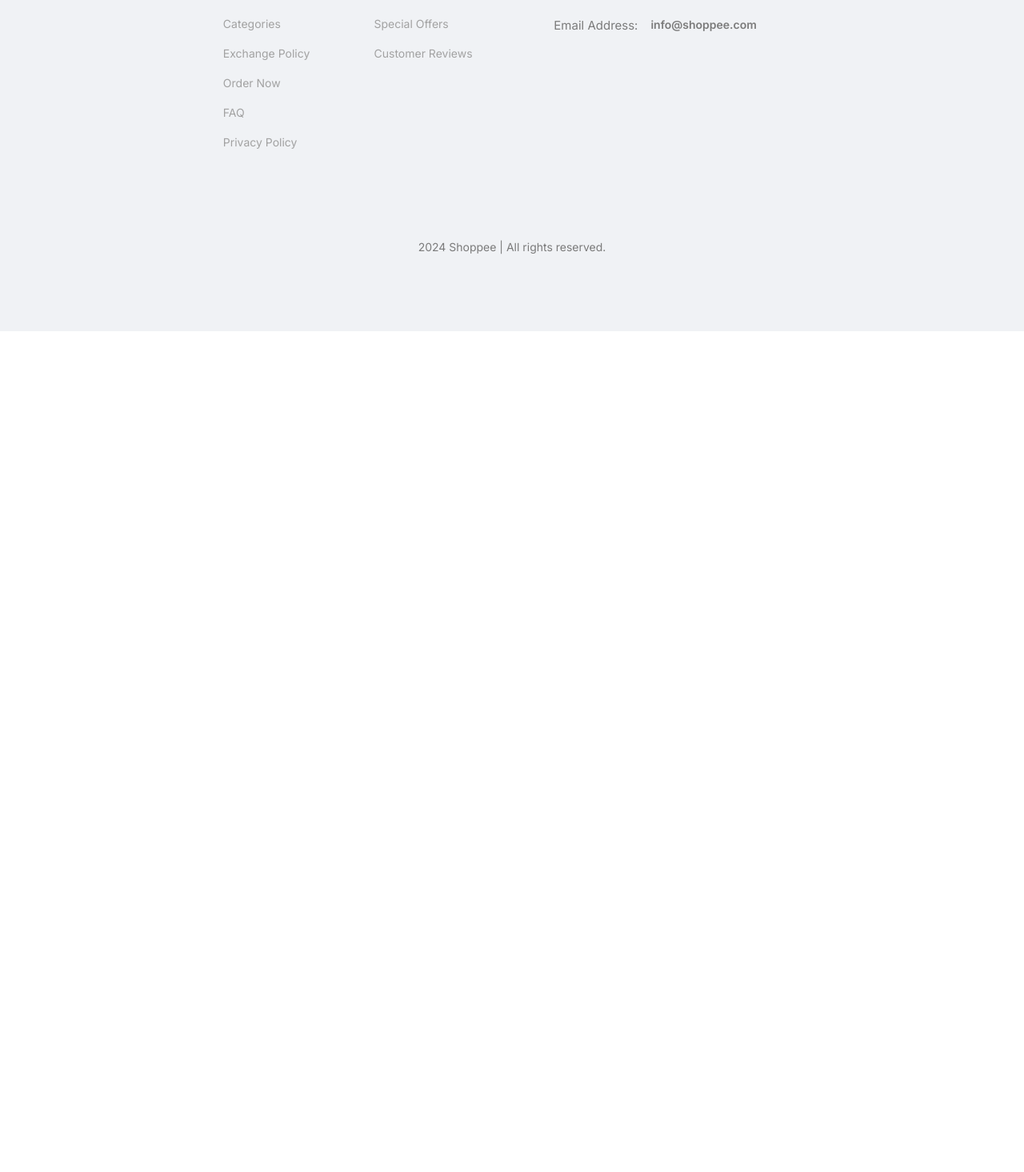
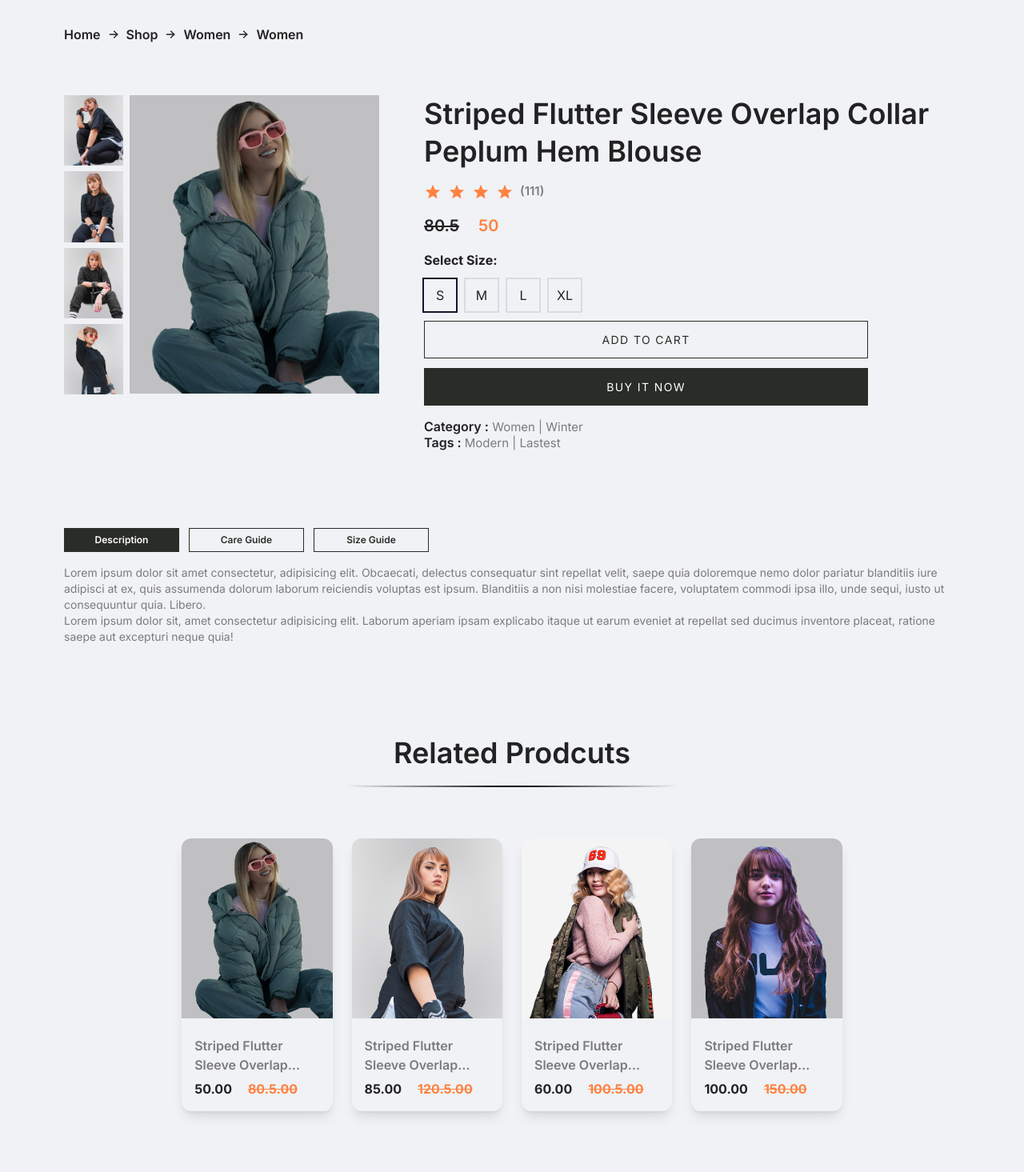
Before and after one commit to Spaicrow/sexto_proyecto, a React (Vite) app in the folder Frontend/: page /product/1 in a window 1280 px wide. Shown: the part 145-1610 px from the top of the page at 80% size. Before the commit the page ends 800 px from the top, so only its background shows below. Built offline with nearby package versions, Linux system fonts and the light colour scheme.

Commit message:
3cer_intento_2.0

```diff
--- a/Frontend/src/Context/ShopContext.jsx
+++ b/Frontend/src/Context/ShopContext.jsx
@@ -1,10 +1,29 @@
-import { createContext } from "react"
-import all_product from "../assets/all_products"
+import { createContext, useState } from "react"
+import all_products from "../assets/all_products";
 
 export const ShopContext = createContext(null);
 
+const getDefaultCart = () =>{
+    let cart = {};
+    for(let index = 0; index < all_products.length + 1; index++){
+        cart[index] = 0;
+    }
+    return cart;
+}
+
 const ShopContextProvider = (props) => {
-    const contextValue = {all_product};
+
+    const [cartItems, setCartItems] = useState(getDefaultCart());
+
+    const addToCart = (itemId) => {
+        setCartItems((prev) => ({...prev, [itemId]:prev[itemId]+1}))
+    }
+
+    const removeFromCart = (itemId) => {
+        setCartItems((prev) => ({...prev, [itemId]:prev[itemId]-1}))
+    }
+
+    const contextValue = {all_products, cartItems, addToCart,removeFromCart};
 
     return(
         <ShopContext.Provider value={contextValue}>
--- /dev/null
+++ b/Frontend/src/components/CarItems.jsx
@@ -0,0 +1,41 @@
+import React, { useContext } from 'react'
+import all_products from '../assets/all_products'
+import { ShopContext } from '../Context/ShopContext'
+
+const CarItems = () => {
+
+    const{all_products, cartItems, removeFromCart} = useContext(ShopContext);
+
+  return (
+    <section className='max_padd-container pt-28'>
+        <table>
+            <thead>
+                <tr>
+                    <th className='p-1 py-2'>Products</th>
+                    <th className='p-1 py-2'>Title</th>
+                    <th className='p-1 py-2'>Price</th>
+                    <th className='p-1 py-2'>Quantity</th>
+                    <th className='p-1 py-2'>Total</th>
+                    <th className='p-1 py-2'>Remove</th>
+                </tr>
+            </thead>
+            <tbody>
+                {all_products.map((e) =>{
+                    if(cartItems[e.id]>0){
+                        return <tr key={e.id}>
+                            <td><img src={e.image} alt="prdctImg" height={43} width={43} /></td>
+                            <td><div>{e.name}</div></td>
+                            <td>${e.new_price}</td>
+                            <td>{cartItems[e.id]}</td>
+                            <td>${e.new_price * cartItems[e.id]}</td>
+                            <td>{e.old_price}</td>
+                        </tr>
+                    }
+                })}
+            </tbody>
+        </table>
+    </section>
+  )
+}
+
+export default CarItems
--- a/Frontend/src/components/Item.jsx
+++ b/Frontend/src/components/Item.jsx
@@ -6,9 +6,9 @@ const Item = ({id, name, image, old_price, new_price}) => {
   return (
     <div className='rounded-xl overflow-hidden shadow-lg'>
         <div className='relative flexCenter group overflow-hidden transition-all duration-100'>
-            <Link to={`product/${id}`} className='h-12 w-12 bg-white rounded-full flexCenter absolute top-1/2 bottom-1/2 !py-2 z-20 scale-0 group-hover:scale-100 transition-all duration-700'>
+            <Link to={`/product/${id}`} className='h-12 w-12 bg-white rounded-full flexCenter absolute top-1/2 bottom-1/2 !py-2 z-20 scale-0 group-hover:scale-100 transition-all duration-700'>
             <FaSearch className='hover:rotate-90 hover:scale-125 transition-all duration-200'/></Link>
-            <img src={image} alt="productImage" className='w-full block object-cover group-hover:scale-110 transition-all duration-1000'/>
+            <img onClick={window.scrollTo(0, 0)} src={image} alt="productImage" className='w-full block object-cover group-hover:scale-110 transition-all duration-1000'/>
         </div>
         <div className='p-4 overflow-hidden'>
             <h4 className='my-[6px] medium-16 line-clamp-2 text-gray-30'>{name}</h4>
--- /dev/null
+++ b/Frontend/src/components/ProductDescription.jsx
@@ -0,0 +1,36 @@
+import React from "react";
+
+const ProductDescription = () => {
+  return (
+    <div className="mt-20">
+        <div className="flex gap-3 mb-4">
+            <button className="btn_dark_rounded !rounded-none !text-xs !py-[6px] w-36">
+            Description
+            </button>
+            <button className="btn_dark_outline !rounded-none !text-xs !py-[6px] w-36">
+            Care Guide
+            </button>
+            <button className="btn_dark_outline !rounded-none !text-xs !py-[6px] w-36">
+            Size Guide
+            </button>
+        </div>
+        <div className="flex flex-col pb-16">
+            <p className="text-sm">
+            Lorem ipsum dolor sit amet consectetur, adipisicing elit. Obcaecati,
+            delectus consequatur sint repellat velit, saepe quia doloremque nemo
+            dolor pariatur blanditiis iure adipisci at ex, quis assumenda dolorum
+            laborum reiciendis voluptas est ipsum. Blanditiis a non nisi molestiae
+            facere, voluptatem commodi ipsa illo, unde sequi, iusto ut
+            consequuntur quia. Libero.
+            </p>
+            <p className="text-sm">
+            Lorem ipsum dolor sit, amet consectetur adipisicing elit. Laborum
+            aperiam ipsam explicabo itaque ut earum eveniet at repellat sed
+            ducimus inventore placeat, ratione saepe aut excepturi neque quia!
+            </p>
+        </div>
+    </div>
+  );
+};
+
+export default ProductDescription;
--- /dev/null
+++ b/Frontend/src/components/ProductDisplay.jsx
@@ -0,0 +1,66 @@
+import { MdStar } from "react-icons/md"
+import product_rt_1 from "../assets/product_rt_1.png"
+import product_rt_2 from "../assets/product_rt_2.png"
+import product_rt_3 from "../assets/product_rt_3.png"
+import product_rt_4 from "../assets/product_rt_4.png"
+import { useContext } from "react"
+import { ShopContext } from "../Context/ShopContext"
+
+const ProductDisplay = (props) => {
+
+    const {product} = props;
+    const {addToCart} = useContext(ShopContext);
+
+  return (
+    <section>
+        <div className="flex flex-col gap-14 xl:flex-row">
+            {/* {left side} */}
+            <div className="flex gap-x-2 xl:flex-1 ">
+                <div className="flex flex-col gap-[7px] flex-wrap">
+                    <img src={product_rt_1} alt="prdctImg" className='max-h-[99px]'/>
+                    <img src={product_rt_2} alt="prdctImg" className='max-h-[99px]'/>
+                    <img src={product_rt_3} alt="prdctImg" className='max-h-[99px]'/>
+                    <img src={product_rt_4} alt="prdctImg" className='max-h-[99px]'/>
+                </div>
+                <div>
+                    <img src={product.image} alt="" />
+                </div>
+            </div>
+            {/* {right side} */}
+            <div className="flex-col flex xl:flex-[1.7]">
+                <h3 className="h3">{product.name}</h3>
+                <div className="flex gap-x-2 text-secondary medium-22">
+                    <MdStar />
+                    <MdStar />
+                    <MdStar />
+                    <MdStar />
+                    <p>(111)</p>
+                </div>
+                <div className="flex gap-x-6 medium-20 my-4">
+                    <div className="line-through">{product.old_price}</div>
+                    <div className="text-secondary">{product.new_price}</div>
+                </div>
+                <div className="mb-4">
+                    <h4 className="bold-16">Select Size:</h4>
+                    <div className="flex gap-3 my-3">
+                        <div className="ring-2 ring-slate-900 h-10 w-10 flexCenter cursor-pointer">S</div>
+                        <div className="ring-2 ring-slate-900/10 h-10 w-10 flexCenter cursor-pointer">M</div>
+                        <div className="ring-2 ring-slate-900/10 h-10 w-10 flexCenter cursor-pointer">L</div>
+                        <div className="ring-2 ring-slate-900/10 h-10 w-10 flexCenter cursor-pointer">XL</div>
+                    </div>
+                    <div className="flex flex-col gap-y-3 mb-4 max-w-[555px]">
+                        <button onClick={()=> {addToCart(product.id)}} className="btn_dark_outline !rounded-none uppercase regular-14 tracking-widest">Add to cart</button>
+                        <button className="btn_dark_rounded !rounded-none uppercase regular-14 tracking-widest">Buy it now</button>
+                    </div>
+                    <p><span className="medium-16 text-tertiary">Category :</span> Women | Winter</p>
+                    <p><span className="medium-16 text-tertiary">Tags :</span> Modern | Lastest</p>
+                </div>
+
+            </div>
+
+        </div>
+    </section>
+  )
+}
+
+export default ProductDisplay
--- /dev/null
+++ b/Frontend/src/components/ProductHd.jsx
@@ -0,0 +1,15 @@
+
+import { TbArrowRight } from 'react-icons/tb'
+
+const ProductHd = (props) => {
+
+  const {product} = props;
+
+  return (
+    <div className='flex items-center flex-wrap gap-x-2 medium-16 my-16 capitalize'>
+      Home <TbArrowRight /> Shop <TbArrowRight /> {product.category} <TbArrowRight /> {product.category}
+    </div>
+  )
+}
+
+export default ProductHd
--- /dev/null
+++ b/Frontend/src/components/RelatedProducts.jsx
@@ -0,0 +1,28 @@
+import Item from "./Item"
+import POPULAR from "../assets/popular"
+
+const RelatedProducts = () => {
+  return (
+    <section className="bg-primary">
+      <div className="max_padd_container py-12 xl:w-[88%]">
+        <h3 className="h3 text-center">Related Prodcuts</h3>
+        <hr className="h-[3px] md:w-1/2 mx-auto bg-gradient-to-l from-transparent via-black to-transparent mb-16" />
+        {/* {contaienr} */}
+        <div className="grid grid-cols-1 xs:grid-cols-2 md:grid-cols-3 xl:grid-cols-4 gap-6">
+          {POPULAR.map((item) => (
+            <Item
+              key={item.id}
+              id={item.id}
+              image={item.image}
+              name={item.name}
+              new_price={item.new_price}
+              old_price={item.old_price}
+            />
+          ))}
+        </div>
+      </div>
+    </section>
+  )
+}
+
+export default RelatedProducts
--- a/Frontend/src/main.jsx
+++ b/Frontend/src/main.jsx
@@ -2,9 +2,14 @@ import { StrictMode } from 'react'
 import { createRoot } from 'react-dom/client'
 import App from './App.jsx'
 import './index.css'
+import ShopContextProvider from './Context/ShopContext.jsx'
 
 createRoot(document.getElementById('root')).render(
+
   <StrictMode>
-    <App />
+    <ShopContextProvider>
+      <App />
+    </ShopContextProvider>
+
   </StrictMode>,
 )
--- a/Frontend/src/pages/Login.jsx
+++ b/Frontend/src/pages/Login.jsx
@@ -2,20 +2,23 @@ import React from 'react'
 
 const Login = () => {
   return (
-    <section>
-      <div>
-        <h3>Sign Up</h3>
-        <div>
-          <input type="text" placeholder='Your Name' />
-          <input type="email" placeholder='Email Address' />
-          <input type="password" placeholder='Password' />
+    <section className='max_padd_container flexCenter flex-col pt-32'>
+      <div className='max-w-[555px] h-[600px] bg-white m-auto px-14 py-10 rounded-md'>
+        <h3 className='h3'>Sign Up</h3>
+        <div className='flex flex-col gap-4 mt-7'>
+          <input type="text" placeholder='Your Name'className='h-14 w-full pl-5 bg-slate-900/5 outline-none rounded-xl' />
+          <input type="email" placeholder='Email Address' className='h-14 w-full pl-5 bg-slate-900/5 outline-none rounded-xl'/>
+          <input type="password" placeholder='Password'className='h-14 w-full pl-5 bg-slate-900/5 outline-none rounded-xl' />
 
         </div>
 
-        <button>Continue</button>
-        <p>Already have an acount? <span>Login</span></p>
+        <button className='btn_dark_rounded my-5 w-full !rounded-md'>Continue</button>
+        <p className='text-black font-bold'>Already have an acount? <span className='text-secondary underline cursor-pointer'>Login</span></p>
+        <div className='flexCenter mt-6 gap-3'>
+          <input type="checkbox" name='' id=''/>
+          <p>By continuing, i agree to the terms of use & privacy policy.</p>
+        </div>
       </div>
-
     </section>
   )
 }
--- a/Frontend/src/pages/Product.jsx
+++ b/Frontend/src/pages/Product.jsx
@@ -1,9 +1,28 @@
+import { useContext } from "react"
+import {ShopContext} from "../Context/ShopContext"
+import{useParams} from "react-router-dom"
+import ProductHd from "../components/ProductHd";
+import ProductDisplay from "../components/ProductDisplay";
+import ProductDescription from "../components/ProductDescription";
+import RelatedProducts from "../components/RelatedProducts";
 
 const Product = () => {
+  const {all_products} = useContext(ShopContext);
+  const{productId} = useParams();
+  const product = all_products.find((e) => e.id === Number(productId));
+  if(!product){
+    return <div>Product not found!</div>
+  }
   return (
-    <div>
+    <section className="max_padd_container py-28">
+      <div>
+        <ProductHd product={product} />
+        <ProductDisplay product={product}/>
+        <ProductDescription />
+        <RelatedProducts />
 
-    </div>
+      </div>
+    </section>
   )
 }
 
```
